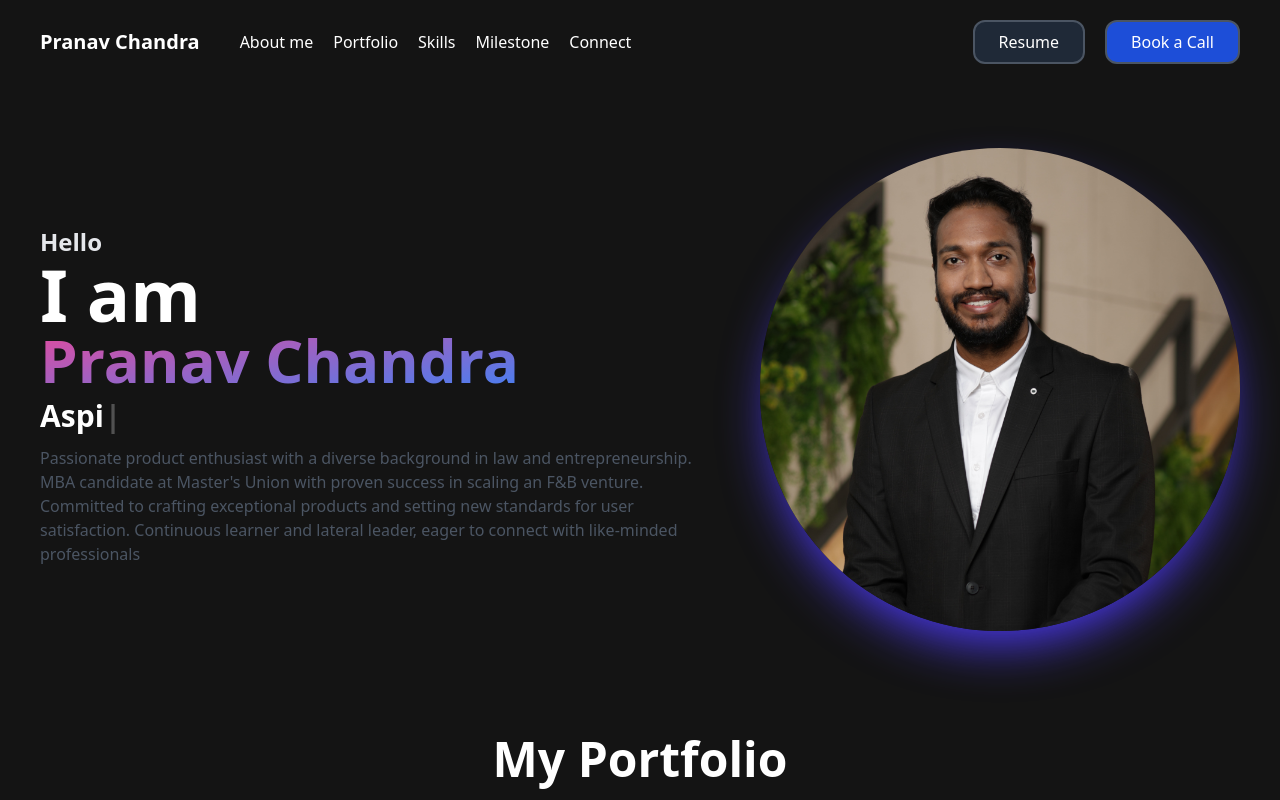
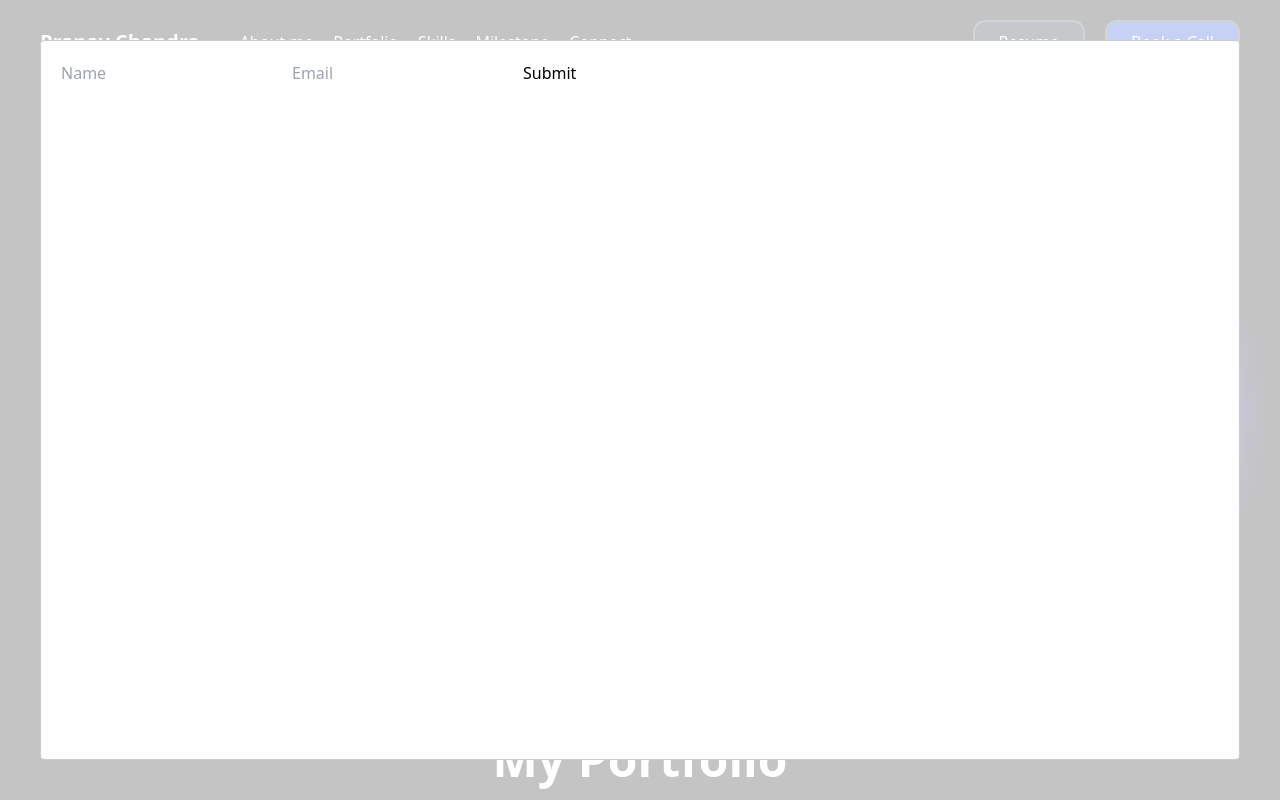
Before and after one commit to proddnav/portfolio, a Next.js app: page / in a window 1280 px wide. Both pictures are taken after a click on the button "Resume". Shown: the top 800 px of the page. Built offline with nearby package versions, Linux system fonts and the light colour scheme.

Commit message:
update 1.1

```diff
--- a/package.json
+++ b/package.json
@@ -10,12 +10,15 @@
   },
   "dependencies": {
     "autoprefixer": "10.4.14",
+    "axios": "^1.4.0",
     "eslint": "8.46.0",
     "eslint-config-next": "13.4.12",
+    "express": "^4.18.2",
     "next": "13.4.12",
     "postcss": "8.4.27",
     "react": "18.2.0",
     "react-dom": "18.2.0",
+    "react-modal": "^3.16.1",
     "tailwindcss": "3.3.3",
     "typewriter-effect": "^2.20.1"
   }
--- a/src/Components/Navbar.jsx
+++ b/src/Components/Navbar.jsx
@@ -1,6 +1,13 @@
-import React from 'react'
+import React, { useState } from 'react';
+import Modal from 'react-modal';
 
 const Navbar = () => {
+  const [modalIsOpen, setModalIsOpen] = useState(false);
+
+  const toggleModal = () => {
+    setModalIsOpen(!modalIsOpen);
+  };
+
   return (
     <header className="text-white bg-[#141414] body-font">
       <div className="container mx-auto flex flex-wrap py-5 flex-col md:flex-row items-center">
@@ -15,14 +22,24 @@ const Navbar = () => {
           <a className="mr-5 hover:text-gray-900">Connect</a>
         </nav>
         <div className='flex gap-5'>
-          <button className="inline-flex items-center bg-gray-800 border-2 py-2 px-6 border-gray-600 focus:outline-none hover:bg-gray-200 rounded-xl text-base mt-4 md:mt-0">Resume</button>
+          <button onClick={toggleModal} className="inline-flex items-center bg-gray-800 border-2 py-2 px-6 border-gray-600 focus:outline-none hover:bg-gray-200 rounded-xl text-base mt-4 md:mt-0">Resume</button>
           <a href="https://calendly.com/pranav-7ge/30min" target="_blank" rel="noopener noreferrer">
             <button className="inline-flex items-center bg-blue-700 border-2 py-2 px-6 border-gray-600 focus:outline-none hover:bg-gray-200 rounded-xl text-base mt-4 md:mt-0">Book a Call</button>
           </a>
         </div>
       </div>
+
+      <Modal isOpen={modalIsOpen} onRequestClose={toggleModal}>
+        {/* Your form will go here */}
+        <form>
+          {/* Sample form fields */}
+          <input type="text" placeholder="Name" required />
+          <input type="email" placeholder="Email" required />
+          <button type="submit">Submit</button>
+        </form>
+      </Modal>
     </header>
   )
 }
 
-export default Navbar
+export default Navbar;
--- a/src/Components/Portfolio.jsx
+++ b/src/Components/Portfolio.jsx
@@ -30,8 +30,16 @@ const projects=[
     title:"Marco Polo Feature Introduction",
     detail:"Keeping the business outcome in mind added new features to the existing home-page to drive user acquisition and engagement",
     image:'/portfolio/marcopolo.png',
-    link:'https://www.figma.com/proto/2vIewVBSNBfpqUwrK68bh9/Marco_Polo_Wireframes?page-id=0%3A1&type=design&node-id=1-2&viewport=228%2C343%2C0.25&t=Kr0MCFA5XKhHOAsU-1&scaling=min-zoom&starting-point-node-id=1%3A2&mode=design',
+    link:'https://www.figma.com/proto/ZUindRY2SNCt4tUObIwyXE/Marco_Polo_Find_A_Counsellor?page-id=0%3A1&type=design&node-id=4-75&viewport=268%2C352%2C0.58&t=9BnS1wStWIz6z0dK-1&scaling=scale-down&starting-point-node-id=1%3A2&mode=design',
     category:"wireframe",
+  },
+{
+    id: 5,
+    title: "Marco Polo",
+    detail: "Strategically enhanced Marco Polo's platform, integrating mental health features to boost user acquisition and engagement.",
+    image: '/portfolio/marcopolocopy.png',
+    link: 'https://docs.google.com/presentation/d/1_CPAXu2TO81Og2YWCQ1oYk_b1zjq6W3TJ6j9DNOgE8M/edit?usp=sharing',
+    category: "product",
   }
 ]
 
```
Also changed, not shown: public/portfolio/marcopolocopy.png (added), 1 other file (tests, documents, lock files or other folders).
